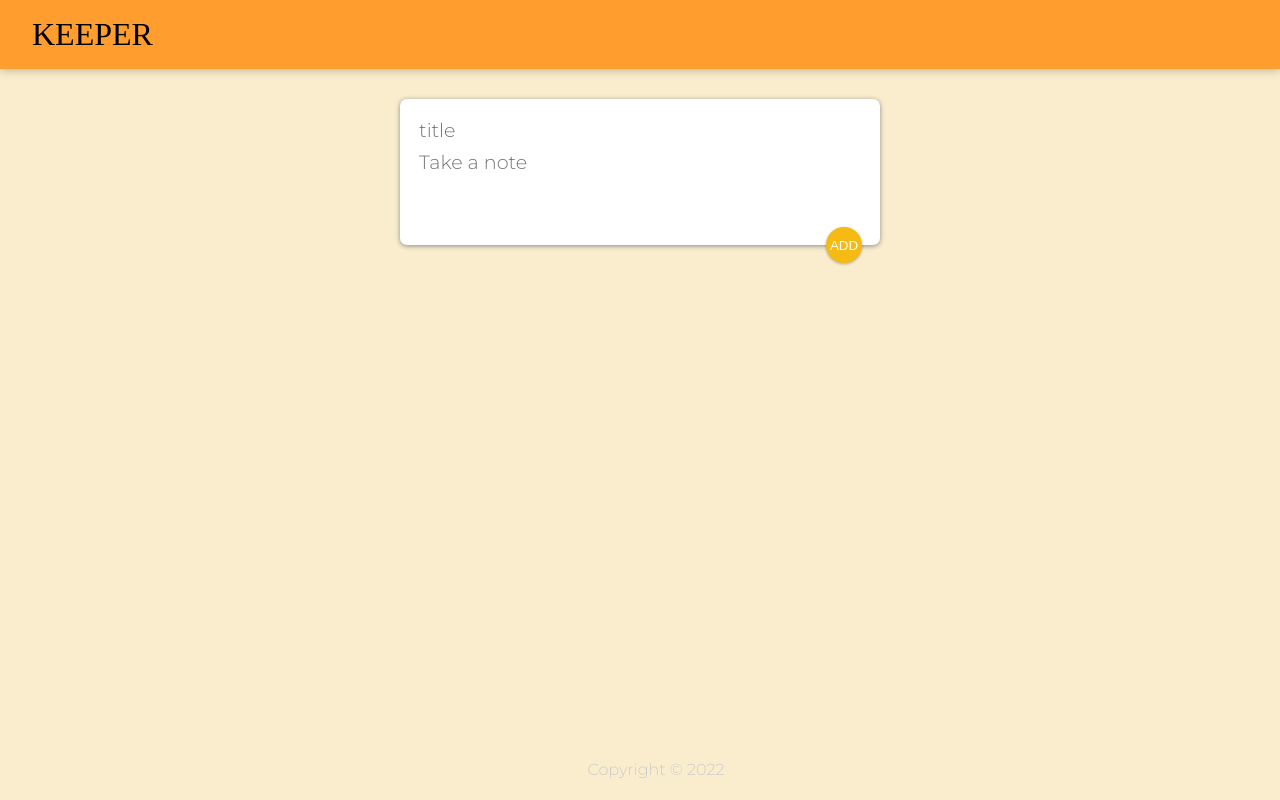
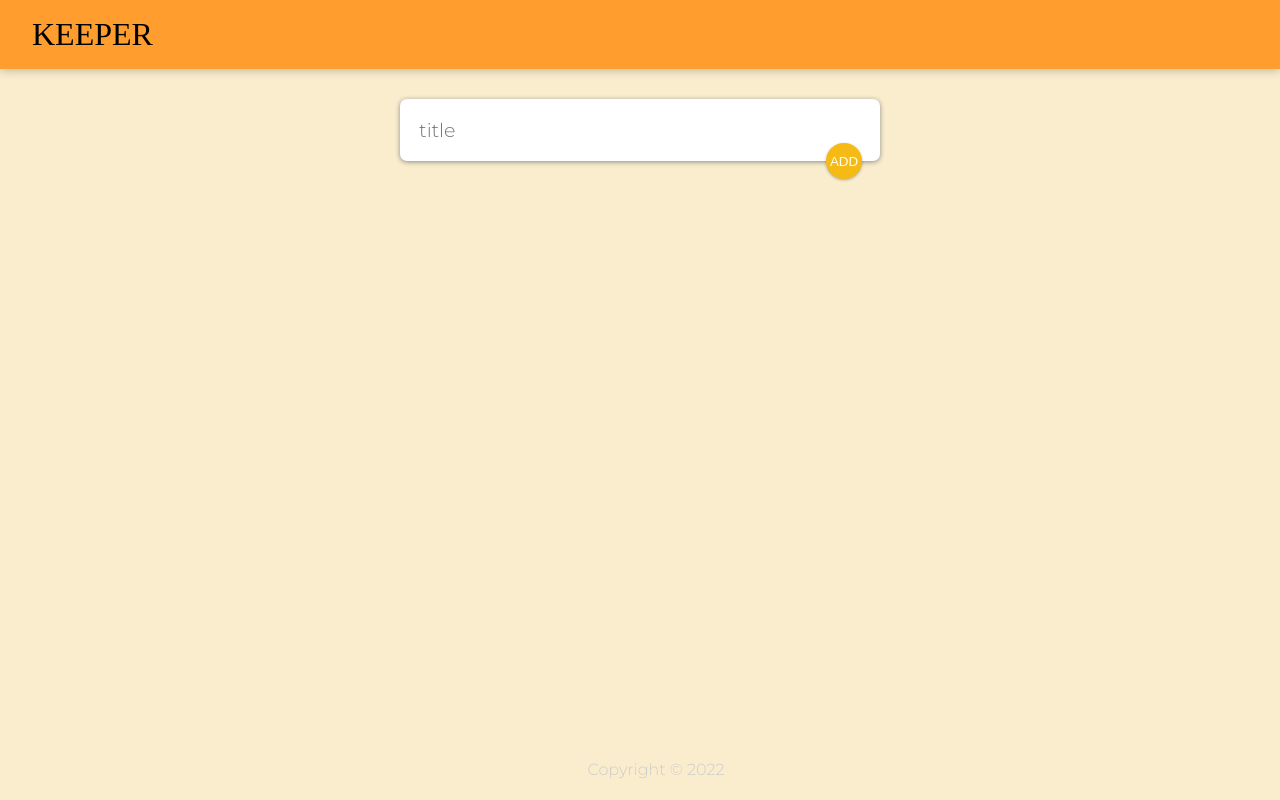
Before and after one commit to Doth2412/keeper-app-doth, a React (Create React App) app in the folder keeper-app/: page / in a window 1280 px wide. Built offline with nearby package versions, Linux system fonts and the light colour scheme; a web font is replaced by a local one.

Commit message:
ChangeFormat
Leaving just title

```diff
--- a/keeper-app/package.json
+++ b/keeper-app/package.json
@@ -6,6 +6,7 @@
     "@testing-library/jest-dom": "^5.16.4",
     "@testing-library/react": "^13.3.0",
     "@testing-library/user-event": "^13.5.0",
+    "axios": "^0.27.2",
     "react": "^18.2.0",
     "react-dom": "^18.2.0",
     "react-scripts": "5.0.1",
--- a/keeper-app/src/components/App.jsx
+++ b/keeper-app/src/components/App.jsx
@@ -1,41 +1,17 @@
-import React, { useState } from 'react'
+import React, { useEffect, useState } from 'react'
 import Header from './Header'
 import Footer from './Footer'
 import Note from './Note'
 import Form from './Form'
+import NoteList from './NoteList'
+import axios from 'axios'
+import PropTypes from 'prop-types'
 
 function App(){
-    const [listNote, setListNote] = useState([])
-
-    function addNote(newNote){
-        setListNote(prevListNote => {
-            return [...prevListNote, newNote]
-        })
-    }
-
-    function deleteNote(id){
-        setListNote(prevListNote =>{
-            return prevListNote.filter((item, index) => {
-                return index !== id
-            })
-        })
-    }
-
     return(
         <div>
             <Header/>
-            <Form onAdd = {addNote}/>
-            {listNote.map((Entry, index) => {
-                return (<Note
-                    key = {index}
-                    id = {index}
-                    title = {Entry.title}
-                    content = {Entry.content}
-                    onDelete = {deleteNote}
-                    />
-                    )
-                }
-            )}
+            <NoteList/>
             <Footer />
         </div>
     );
--- a/keeper-app/src/components/Form.jsx
+++ b/keeper-app/src/components/Form.jsx
@@ -1,9 +1,10 @@
 import React, { useState } from 'react'
+import addNote from './NoteList';
 
 function Form(props){
     const [note, setNote] = useState({
-        title: "",
-        content: ""
+        "title": "",
+        "completed": false
     })
 
     function handleChange(event) {
@@ -11,18 +12,19 @@ function Form(props){
         setNote((prevNote) => {
             return {
                 ...prevNote,
-                [name]: value
+                title: value
             }
         })
     }
 
     function submit(event){
         props.onAdd(note)
+        console.log(note)
         setNote({
-            title: "",
-            content: ""
+            "title": "",
+            "completed": false
         });
-        event.preventDefault();
+        event.preventDefault()
     }
 
     return(
@@ -33,16 +35,15 @@ function Form(props){
                     onChange={handleChange}
                     value={note.title}
                     placeholder="title"
-
                 />
-                <textarea
+                {/* <textarea
                     name = "content"
                     placeholder= 'Take a note'
                     rows = "3"
                     value={note.content}
                     onChange={handleChange}
-                />
-                <button onClick={submit}>ADD</button>
+                /> */}
+                <button onClick={submit} >ADD</button>
             </form>
         </div>
     )
--- a/keeper-app/src/components/Note.jsx
+++ b/keeper-app/src/components/Note.jsx
@@ -2,13 +2,13 @@ import React from "react"
 
 function Note(props){
     function handleClick(){
+        console.log(props.id)
         props.onDelete(props.id)
     }
 
     return (
     <div className = "note">
         <h1>{props.title}</h1>
-        <p>{props.content}</p>
         <button onClick={handleClick}>DELETE</button>
     </div>
     )
--- /dev/null
+++ b/keeper-app/src/components/NoteList.jsx
@@ -0,0 +1,63 @@
+import React, { useState, useEffect } from 'react'
+import axios from 'axios'
+import Note from './Note'
+import Form from './Form'
+
+function NoteList(){
+    const [listNote, setListNote] = useState([])
+
+        // useEffect(()=>{
+        //     const getTodos = async() =>{
+        //         try{
+        //             const res = await axios.get(
+        //                 'https://jsonplaceholder.typicode.com/todos?_limit=10')
+        //         }
+        //         catch(error){
+        //             console.log(error.message)
+        //         }
+        //     }
+
+        //     getTodos()
+        // }, [])
+
+        function checkNote(id){
+            const newList = listNote.map(note => {
+                if (note.id === id) note.completed = !note.completed
+                return note
+            })
+            setListNote(newList)
+        }
+
+        function addNote(newNote){
+            setListNote(prevListNote => {
+                return [...prevListNote, newNote]
+            })
+        }
+
+        function deleteNote(id){
+            setListNote(prevListNote =>{
+                return prevListNote.filter((item, index) => {
+                    return index !== id
+                })
+            })
+        }
+
+    return (
+        <div>
+            <Form onAdd = {addNote}/>
+          {listNote.map((note, index) => {
+            return (
+              <Note
+                key={index}
+                id = {index}
+                title={note.title}
+                onCheck={checkNote}
+                onDelete={deleteNote}
+              />
+            )
+          })}
+        </div>
+      )
+}
+
+export default NoteList
```
Also changed, not shown: 1 other file (tests, documents, lock files or other folders).
